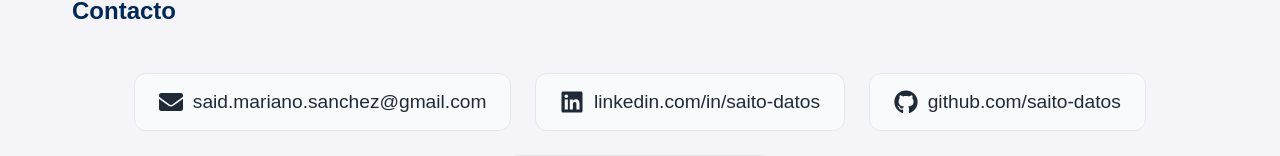
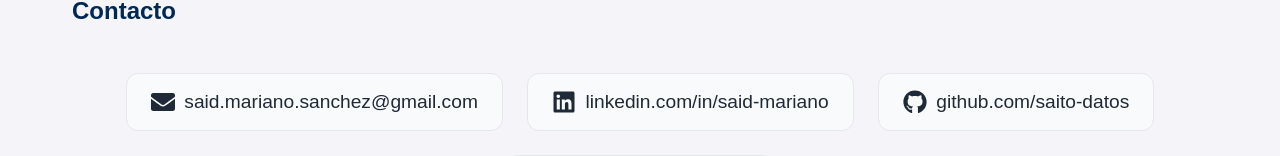
Before and after one commit to SaitoM17/mi-portafolio, a React (Create React App) app: page / in a window 1280 px wide. Shown: the part 1903-2059 px from the top of the page. Built offline with nearby package versions, Linux system fonts and the light colour scheme.

Commit message:
feat: Actuaslización de linkedin link

```diff
--- a/src/components/Contact.js
+++ b/src/components/Contact.js
@@ -9,8 +9,8 @@ function Contacto() {
         <a href="mailto:said.mariano.sanchez@gmail.com" target="_blank" rel="noopener noreferrer">
           <FaEnvelope className="icono" /> said.mariano.sanchez@gmail.com
         </a>
-        <a href="https://linkedin.com/in/saito-datos" target="_blank" rel="noopener noreferrer">
-          <FaLinkedin className="icono" /> linkedin.com/in/saito-datos
+        <a href="https://www.linkedin.com/in/said-mariano/" target="_blank" rel="noopener noreferrer">
+          <FaLinkedin className="icono" /> linkedin.com/in/said-mariano
         </a>
         <a href="https://github.com/saito-datos" target="_blank" rel="noopener noreferrer">
           <FaGithub className="icono" /> github.com/saito-datos
```
